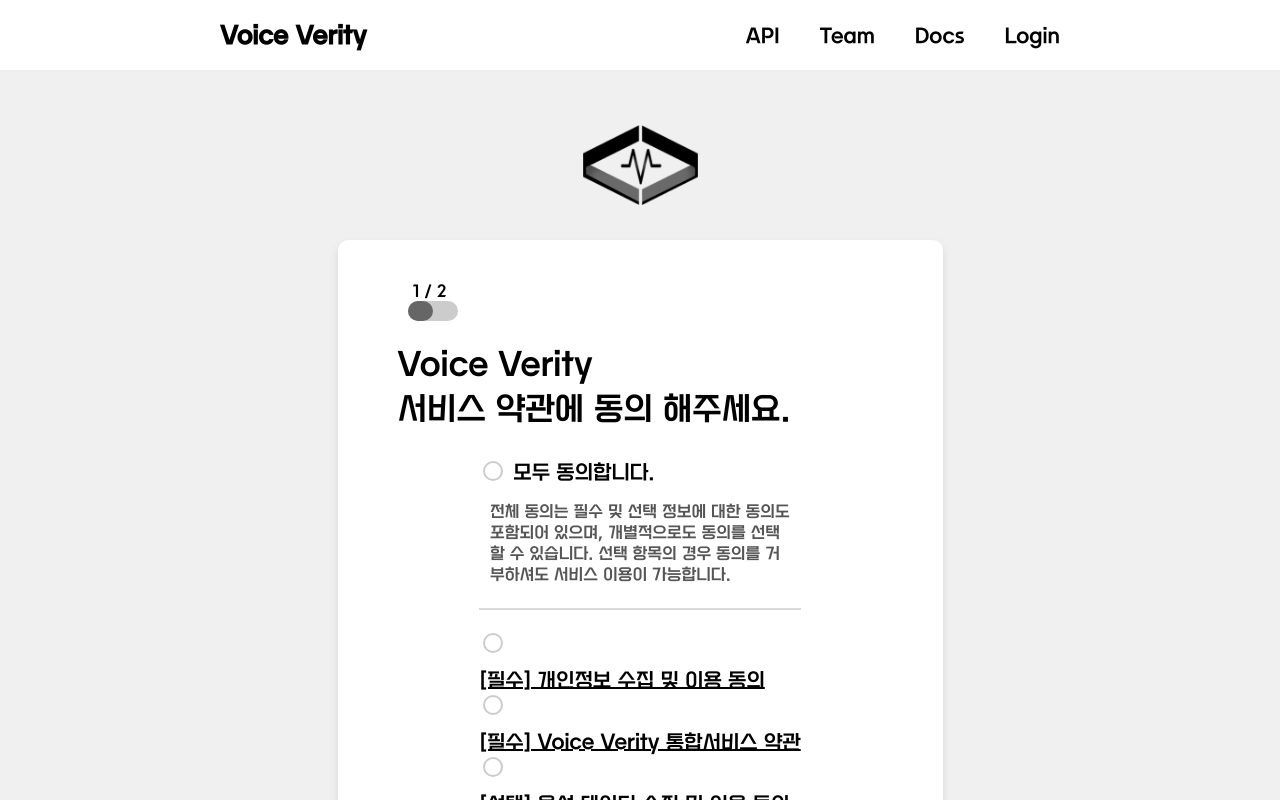
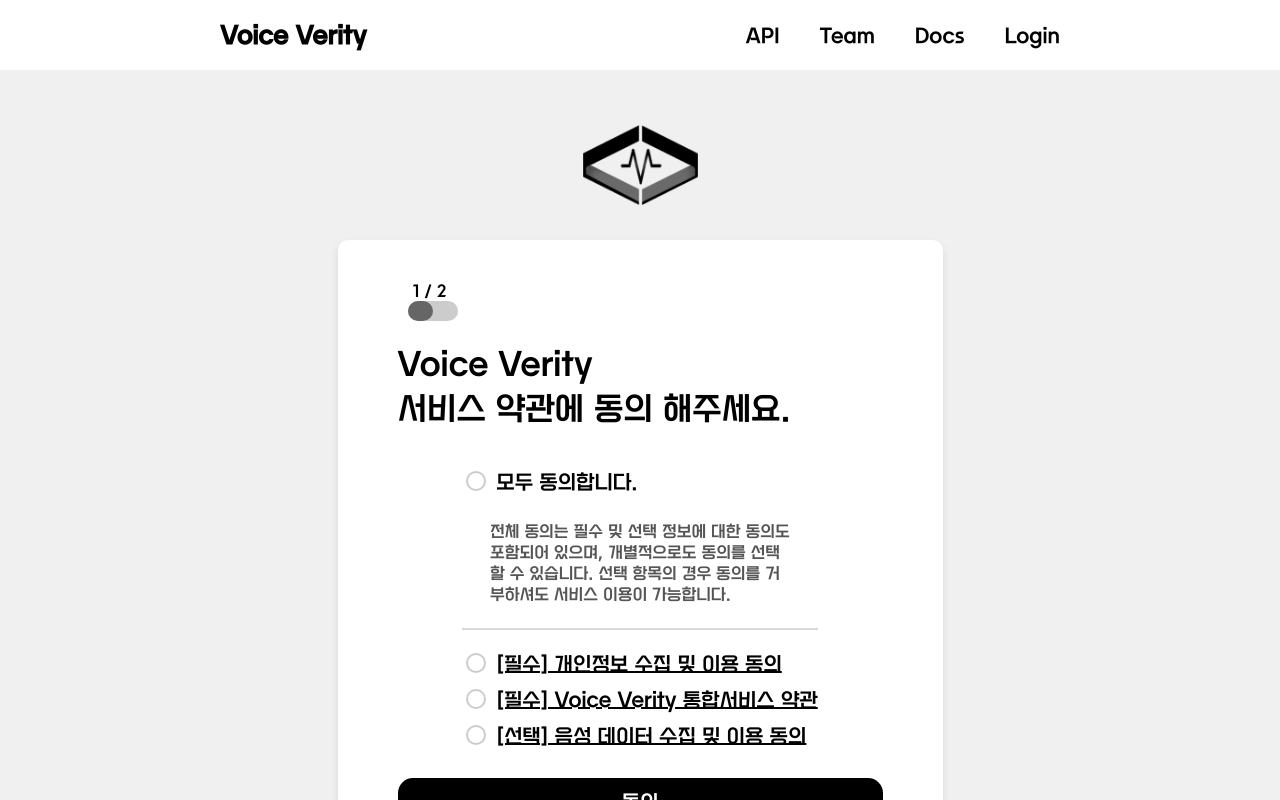
Before and after one commit to kyudori/KT_AIVLE_School_Big_Project, a Next.js app in the folder frontend/: page /signup in a window 1280 px wide. Shown: the top 800 px of the page. Built offline with nearby package versions, Linux system fonts and the light colour scheme.

Commit message:
회원가입약관동의위치조정

```diff
--- a/frontend/pages/signup.js
+++ b/frontend/pages/signup.js
@@ -210,9 +210,8 @@ export default function Signup() {
                   <div style={{ width: "300px" }}>
                     <p>
                       전체 동의는 필수 및 선택 정보에 대한 동의도 포함되어
-                      있으며, 개별적으로도 동의를 선택할 수 있습니다.
-                      선택 항목의 경우 동의를 거부하셔도 서비스
-                      이용이 가능합니다.
+                      있으며, 개별적으로도 동의를 선택할 수 있습니다. 선택
+                      항목의 경우 동의를 거부하셔도 서비스 이용이 가능합니다.
                     </p>
                   </div>
                 </div>
@@ -224,9 +223,12 @@ export default function Signup() {
                       checked={termsChecked.personalInfo}
                       onChange={() => handleCheck("personalInfo")}
                     />
-                  </label>
                     <span
-                    style={{ cursor: "pointer", textDecoration: "underline", color: "black" }}
+                      style={{
+                        cursor: "pointer",
+                        textDecoration: "underline",
+                        color: "black",
+                      }}
                       onClick={(e) => {
                         e.stopPropagation();
                         handlePopup("/terms/personal-info");
@@ -234,15 +236,19 @@ export default function Signup() {
                     >
                       [필수] 개인정보 수집 및 이용 동의
                     </span>
+                  </label>
                   <label>
                     <input
                       type="checkbox"
                       checked={termsChecked.serviceTerms}
                       onChange={() => handleCheck("serviceTerms")}
                     />
-                  </label>
                     <span
-                    style={{ cursor: "pointer", textDecoration: "underline", color: "black" }}
+                      style={{
+                        cursor: "pointer",
+                        textDecoration: "underline",
+                        color: "black",
+                      }}
                       onClick={(e) => {
                         e.stopPropagation();
                         handlePopup("/terms/service-terms");
@@ -250,15 +256,19 @@ export default function Signup() {
                     >
                       [필수] Voice Verity 통합서비스 약관
                     </span>
+                  </label>
                   <label>
                     <input
                       type="checkbox"
                       checked={termsChecked.voiceCollection}
                       onChange={() => handleCheck("voiceCollection")}
                     />
-                  </label>
                     <span
-                    style={{ cursor: "pointer", textDecoration: "underline", color: "black" }}
+                      style={{
+                        cursor: "pointer",
+                        textDecoration: "underline",
+                        color: "black",
+                      }}
                       onClick={(e) => {
                         e.stopPropagation();
                         handlePopup("/terms/voice-collection");
@@ -266,6 +276,7 @@ export default function Signup() {
                     >
                       [선택] 음성 데이터 수집 및 이용 동의
                     </span>
+                  </label>
                 </div>
               </div>
               <button type="submit" className={styles.signupButton}>
@@ -283,9 +294,11 @@ export default function Signup() {
               </div>
             </div>
             <h1 className={styles.title}>Voice Verity</h1>
-            <h1 className={styles.subtitle}>가입에 필요한 정보를 입력해주세요.</h1>
+            <h1 className={styles.subtitle}>
+              가입에 필요한 정보를 입력해주세요.
+            </h1>
             <form onSubmit={handleSignup}>
-              <div style={{ margin: '0px' }} />
+              <div style={{ margin: "0px" }} />
               <input
                 type="text"
                 placeholder="사용자 이름 (한글 4자 이하, 영어 6자 이하)"
@@ -372,15 +385,12 @@ export default function Signup() {
                   </label>
                 </div>
               </div>
-              <div style={{ margin: '10px' }} />
+              <div style={{ margin: "10px" }} />
               <button type="submit" className={styles.signupButton}>
                 회원 가입
               </button>
             </form>
-            <button
-              onClick={() => setStep(1)}
-              className={styles.backButton}
-            >
+            <button onClick={() => setStep(1)} className={styles.backButton}>
               뒤로 가기
             </button>
           </div>
--- a/frontend/styles/Signup.module.css
+++ b/frontend/styles/Signup.module.css
@@ -44,6 +44,7 @@
 .signupBox label {
   display: flex;
   align-items: center;
+  margin: 10px 0;
 }
 
 .allcheck {
```
Lines whose indentation alone changed are shown as unchanged.
